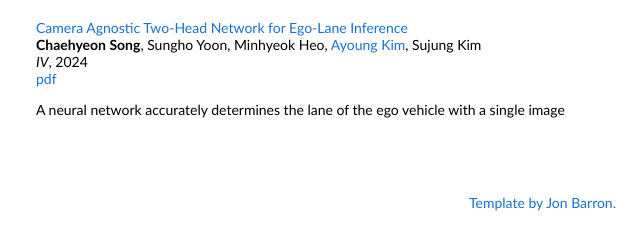
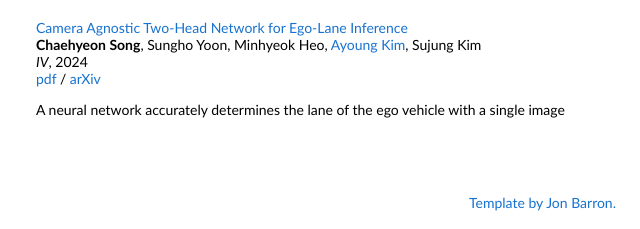
Before and after one commit to ChaehyeonSong/chaehyeonsong.github.io, a plain HTML site: page index.html in a window 1280 px wide. Shown: the part 592-821 px from the top of the page, 424-1064 px from the left. Drawn offline with Linux system fonts and the light colour scheme.

Commit message:
Update index.html

```diff
--- a/index.html
+++ b/index.html
@@ -94,6 +94,8 @@
             <em>IV</em>, 2024
             <br>
             <a href="https://rpm.snu.ac.kr/publications/chsong-2024-iv.pdf">pdf</a>
+            /
+            <a href="http://arxiv.org/abs/2404.12770">arXiv</a>
             <p></p>
             <p>
             A neural network accurately determines the lane of the ego vehicle with a single image
```
